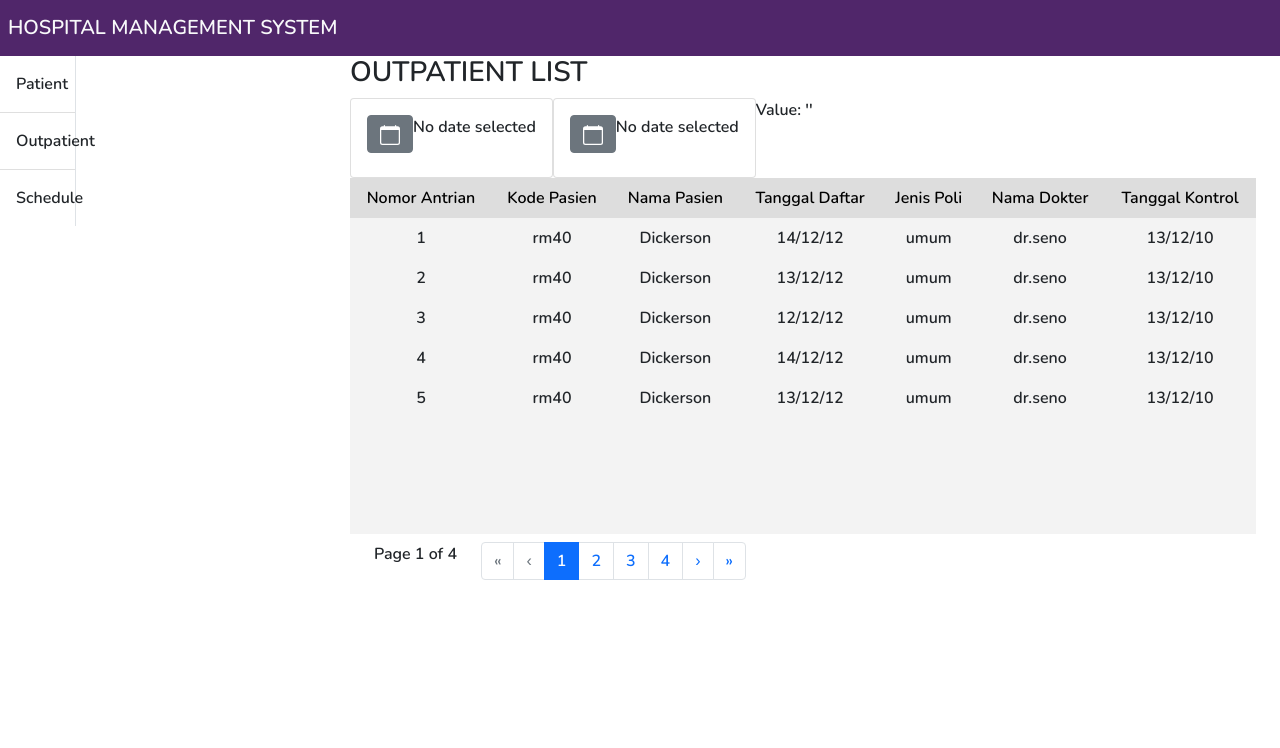
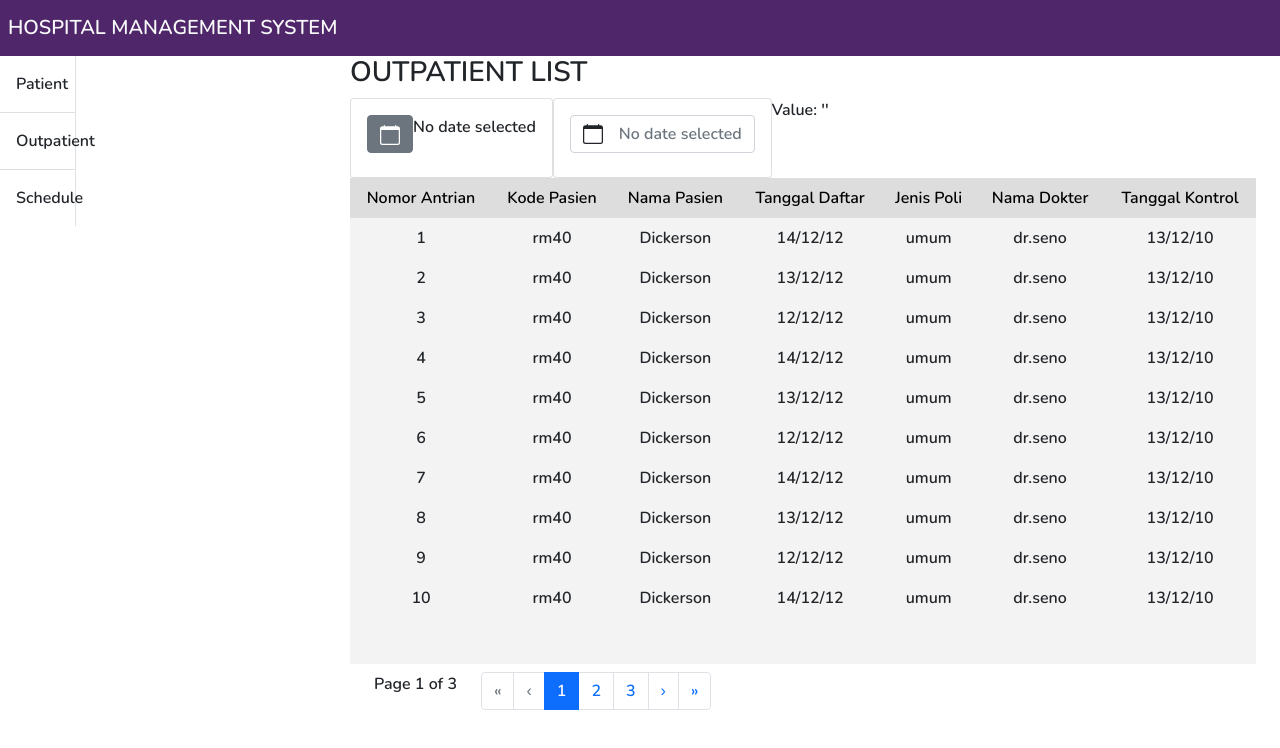
Before and after one commit to altacapstone36/frontend-vuejs, a Vue app: page /outpatientlist in a window 1280 px wide. Shown: the top 748 px of the page. Built offline with nearby package versions, Linux system fonts and the light colour scheme.

Commit message:
feat : revisi outpatient

```diff
--- a/src/views/outpatientadd.vue
+++ b/src/views/outpatientadd.vue
@@ -7,7 +7,7 @@
         <div class="d-block cardinput">
         <b-card bg-variant="light" class="card text-center mx-2 my-2 text-purple">
           <b-row class="my-3">
-            <b-col cols="2">
+            <b-col cols="2" class="d-flex justify-content-start">
               <label class="mt-2" aria-controls="fieldset-1">Kode Pasien</label>
             </b-col>
               <b-col cols="10">
@@ -22,7 +22,7 @@
           </b-row>
 
           <b-row class="my-3">
-            <b-col cols="2">
+            <b-col cols="2" class="d-flex justify-content-start">
               <label class="mt-2" aria-controls="fieldset-2">Nama Pasien</label>
             </b-col>
               <b-col cols="10">
@@ -37,7 +37,7 @@
           </b-row>
 
         <b-row class="my-3">
-            <b-col cols="2">
+            <b-col cols="2" class="d-flex justify-content-start">
               <label class="mt-2" aria-controls="fieldset-5">Tanggal Kontrol</label>
             </b-col>
               <b-col cols="10">
@@ -45,7 +45,7 @@
               </b-col>
           </b-row>
           <b-row class="my-3">
-            <b-col cols="2">
+            <b-col cols="2" class="d-flex justify-content-start">
               <label class="mt-2" aria-controls="fieldset-3">Keluhan</label>
             </b-col>
               <b-col cols="10">
@@ -60,7 +60,7 @@
           </b-row>
 
           <b-row class="my-3">
-            <b-col cols="2">
+            <b-col cols="2" class="d-flex justify-content-start">
               <label class="mt-2" aria-controls="fieldset-6">Jenis Poli</label>
             </b-col>
               <b-col cols="10">
@@ -75,7 +75,7 @@
           </b-row>
 
           <b-row class="my-3">
-            <b-col cols="2">
+            <b-col cols="2" class="d-flex justify-content-start">
               <label class="mt-2" aria-controls="fieldset-6">Jadwal Sesi</label>
             </b-col>
               <b-col cols="10">
@@ -90,7 +90,7 @@
           </b-row>
 
           <b-row class="my-3">
-            <b-col cols="2">
+            <b-col cols="2" class="d-flex justify-content-start">
               <label class="mt-2" aria-controls="fieldset-6">Nama Dokter</label>
             </b-col>
               <b-col cols="10">
@@ -107,7 +107,7 @@
           </b-row>
 
           <b-row class="my-3">
-            <b-col cols="2">
+            <b-col cols="2" class="d-flex justify-content-start">
               <label class="mt-2" aria-controls="fieldset-4">Nomor Antrian</label>
             </b-col>
               <b-col cols="10">
--- a/src/views/outpatientdata.vue
+++ b/src/views/outpatientdata.vue
@@ -89,10 +89,10 @@ export default {
         return this.items.length
         },
         totalPage() {
-            const x = 1 + 1
+            const x = this.perPage
             const y = this.totalRows
-            const z = y / x / x
-            return Math.floor(z)
+            const z = y / x
+            return Math.floor(z) + 1
             }
     },
 
@@ -144,7 +144,7 @@ export default {
         headVariant: 'light',
         tableVariant: 'secondary',
         sortBy: '',
-        perPage: 5,
+        perPage: 10,
         currentPage: 1,
 
 }
--- a/src/views/outpatientlist.vue
+++ b/src/views/outpatientlist.vue
@@ -9,7 +9,7 @@
           <b-form-datepicker id="example-datepicker" v-model="minDate" aria-controls="my-table" button-only class="mb-2"></b-form-datepicker>
           </b-card>
           <b-card>
-          <b-form-datepicker id="example-datepicker" v-model="maxDate" button-only aria-controls="my-table" class="mb-2"></b-form-datepicker>
+          <b-form-datepicker id="example-datepicker" v-model="maxDate" aria-controls="my-table" class="mb-2"></b-form-datepicker>
           </b-card>
           <p>Value: '{{ value }}'</p>
         </div>
@@ -52,10 +52,10 @@ export default {
         return this.items.length
         },
         totalPage() {
-            const x = 1 + 1
+            const x = this.perPage
             const y = this.totalRows
-            const z = y / x / x
-            return Math.floor(z)
+            const z = y / x
+            return Math.floor(z) + 1
             }
     },
 
@@ -92,6 +92,10 @@ export default {
         { nomor_antrian: '16', kode_pasien: 'rm40', nama_pasien: 'Dickerson', tanggal_daftar: '12/12/12', jenis_poli: 'umum', nama_dokter: "dr.seno", tanggal_kontrol: '13/12/10' },
         { nomor_antrian: '17', kode_pasien: 'rm40', nama_pasien: 'Dickerson', tanggal_daftar: '14/12/12', jenis_poli: 'umum', nama_dokter: "dr.seno", tanggal_kontrol: '13/12/10' },
         { nomor_antrian: '18', kode_pasien: 'rm40', nama_pasien: 'Dickerson', tanggal_daftar: '13/12/12', jenis_poli: 'umum', nama_dokter: "dr.seno", tanggal_kontrol: '13/12/10' },
+        { nomor_antrian: '19', kode_pasien: 'rm40', nama_pasien: 'Dickerson', tanggal_daftar: '13/12/12', jenis_poli: 'umum', nama_dokter: "dr.seno", tanggal_kontrol: '13/12/10' },
+        { nomor_antrian: '20', kode_pasien: 'rm40', nama_pasien: 'Dickerson', tanggal_daftar: '12/12/12', jenis_poli: 'umum', nama_dokter: "dr.seno", tanggal_kontrol: '13/12/10' },
+        { nomor_antrian: '21', kode_pasien: 'rm40', nama_pasien: 'Dickerson', tanggal_daftar: '14/12/12', jenis_poli: 'umum', nama_dokter: "dr.seno", tanggal_kontrol: '13/12/10' },
+        { nomor_antrian: '22', kode_pasien: 'rm40', nama_pasien: 'Dickerson', tanggal_daftar: '13/12/12', jenis_poli: 'umum', nama_dokter: "dr.seno", tanggal_kontrol: '13/12/10' },
         ],
         tableVariants: [
           'primary',
@@ -108,7 +112,7 @@ export default {
         headVariant: 'light',
         tableVariant: 'secondary',
         sortBy: '',
-        perPage: 5,
+        perPage: 10,
         currentPage: 1,
 
 }
@@ -131,7 +135,7 @@ export default {
 }
 
 .tablelong {
-  padding-bottom: 100px;
+  padding-bottom: 30px;
 }
 
 tr {
```
